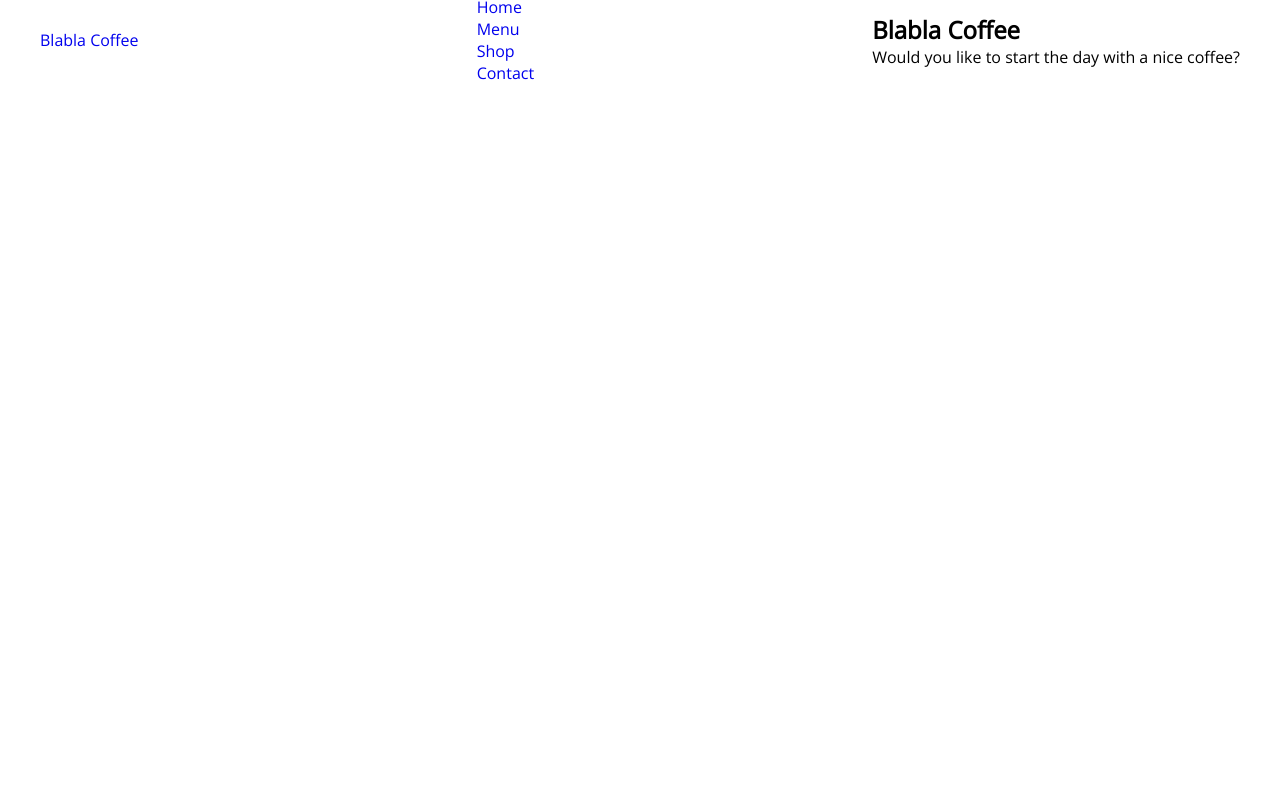
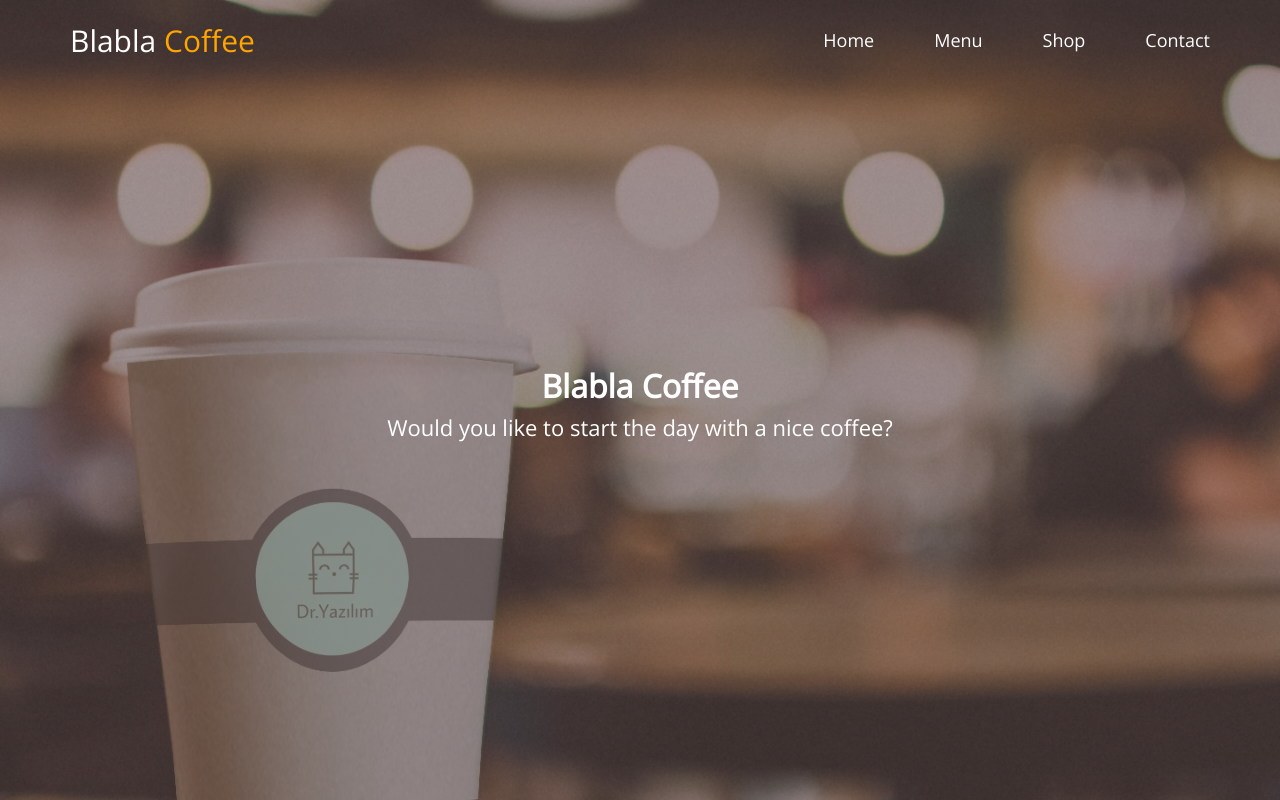
Before and after one commit to Sectarmus/WebDeveloping, a plain HTML site: page index.html in a window 1280 px wide. Drawn offline with nearby package versions, Linux system fonts and the light colour scheme.

Commit message:
fixed index and writed css more

```diff
--- a/index.html
+++ b/index.html
@@ -20,11 +20,11 @@
                 <li><a href="#contact">Contact</a></li>
             </ul>
         </nav>
+    </header>
 
-        <div class="content">
-            <h2>Blabla Coffee</h2>
-            <p>Would you like to start the day with a nice coffee?</p>
-        </div>
-    </header>
+    <div class="content">
+        <h2>Blabla Coffee</h2>
+        <p>Would you like to start the day with a nice coffee?</p>
+    </div>
 </body>
 </html>
--- a/style.css
+++ b/style.css
@@ -27,3 +27,57 @@ header{
     position: absolute;
     z-index: 1;
 }
+
+header .logo a{
+    font-size: 30px;
+    color: white;
+    padding: 15px 30px;
+}
+
+header .logo a span{
+    color: orange;
+}
+
+header nav ul {
+    display: flex;
+}
+
+header nav ul li a{
+    margin: 5px 20px;
+    font-size: 18px;
+    color: white;
+    padding: 10px 10px;
+}
+
+header nav ul li a:hover{
+    border-bottom: 2px solid white;
+}
+
+/*Content*/
+
+.content{
+    display: flex;
+    flex-direction: column;
+    align-items: center;
+    justify-content: center;
+    text-align: center;
+    position: relative;
+    min-height: 100vh;
+    width: 100%;
+    background-image: linear-gradient(to bottom right, rgba(96,76,76,.6),rgba(96,76,76,.6)),url("img/bg-image.jpeg");
+    background-position: center bottom;
+    background-repeat: no-repeat;
+    background-size: cover;
+    background-attachment: fixed;
+}
+
+.content h2{
+    font-size: 32px;
+    padding: 5px;
+    color: white;
+}
+
+.content p{
+    font-size: 22px;
+    color: white;
+}
```
Also changed, not shown: img/bg-image.jpeg (added), img/caffe-mocha.png (added), img/caramel-macchiato.jpg (added), img/chocolate-frappuccino.png (added), img/cold-coffees.jpg (added), img/contact.jpg (added), img/flat-white.png (added), img/frappe.jpg (added), img/frappuccino.jpg (added), img/hot-coffees.jpg (added), img/ice-latte.jpg (added), img/vanilla-frappuccino.jpg (added), img/white-chocolate-mocha.jpg (added), 1 other file.
